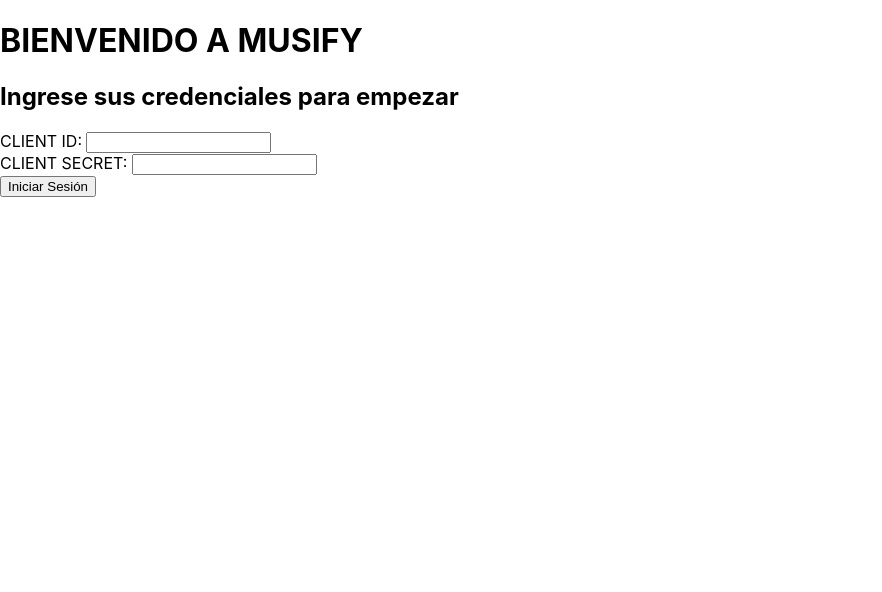
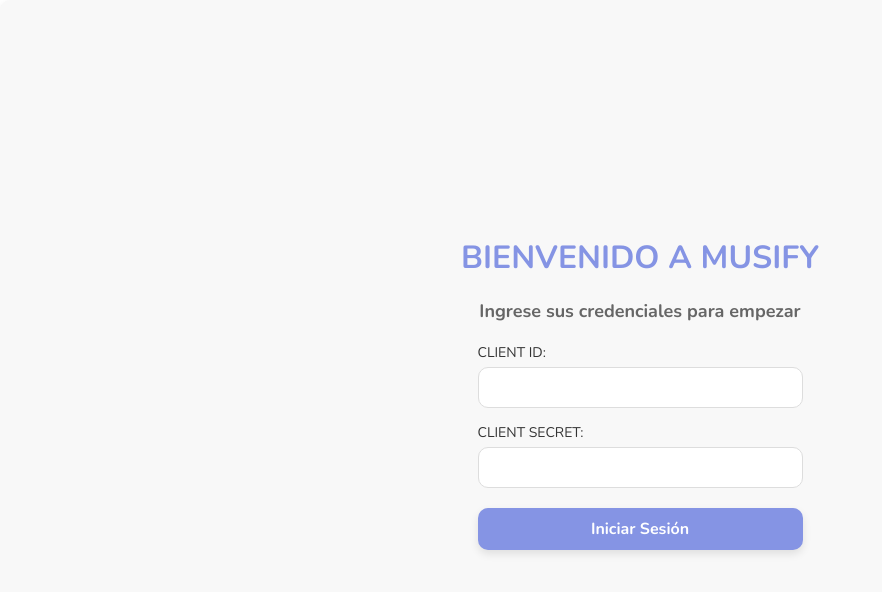
Before and after one commit to martinacleri/musify, a React (Create React App) app: page /login in a window 1280 px wide. Shown: the top 592 px of the page, without its empty margins (0-882 px from the left). Built offline with nearby package versions, Linux system fonts and the light colour scheme.

Commit message:
estilos para Login

```diff
--- a/src/stylesheets/Login.css
+++ b/src/stylesheets/Login.css
@@ -0,0 +1,90 @@
+* {
+    box-sizing: border-box;
+    margin: 0;
+    padding: 0;
+    font-family: 'Nunito', sans-serif;
+  }
+
+  .login-container {
+    background-color: #f8f8f8;
+    color: #333;
+    padding: 40px;
+    border-radius: 10px;
+    margin: 0 auto;
+    box-shadow: 0 4px 8px rgba(0, 0, 0, 0.1);
+    display: flex;
+    flex-direction: column;
+    justify-content: center;
+    align-items: center;
+    text-align: center;
+    height: 100vh;
+  }
+
+  .login-title {
+    font-size: 32px;
+    font-weight: bold;
+    color: #8594e4;
+    margin-bottom: 20px;
+    text-align: center;
+  }
+
+  .login-subtitle {
+    font-size: 18px;
+    color: #666;
+    margin-bottom: 20px;
+    text-align: center;
+  }
+
+  .login-form {
+    display: flex;
+    flex-direction: column;
+    gap: 15px;
+    max-width: 325px;
+    width: 100%;
+  }
+
+  .login-field {
+    display: flex;
+    flex-direction: column;
+  }
+
+  .login-label {
+    font-size: 14px;
+    color: #333;
+    margin-bottom: 5px;
+    align-self: flex-start;
+  }
+
+  .login-input {
+    padding: 10px;
+    font-size: 14px;
+    border: 1px solid #ddd;
+    border-radius: 10px;
+    outline: none;
+    transition: border-color 0.3s ease;
+  }
+
+  .login-input:focus {
+    border-color: #A3B0F5;
+  }
+
+  .login-button {
+    padding: 10px 20px;
+    font-size: 16px;
+    font-weight: bold;
+    background-color: #8594e4;
+    color: white;
+    border: none;
+    border-radius: 10px;
+    cursor: pointer;
+    transition: background-color 0.3s ease;
+    box-shadow: 0 4px 8px rgba(0, 0, 0, 0.1);
+    margin-bottom: 15px;
+    margin-top: 5px;
+  }
+
+  .login-button:hover {
+    background-color: white;
+    border: 1px solid #A3B0F5;
+    color: #A3B0F5;
+  }
```
